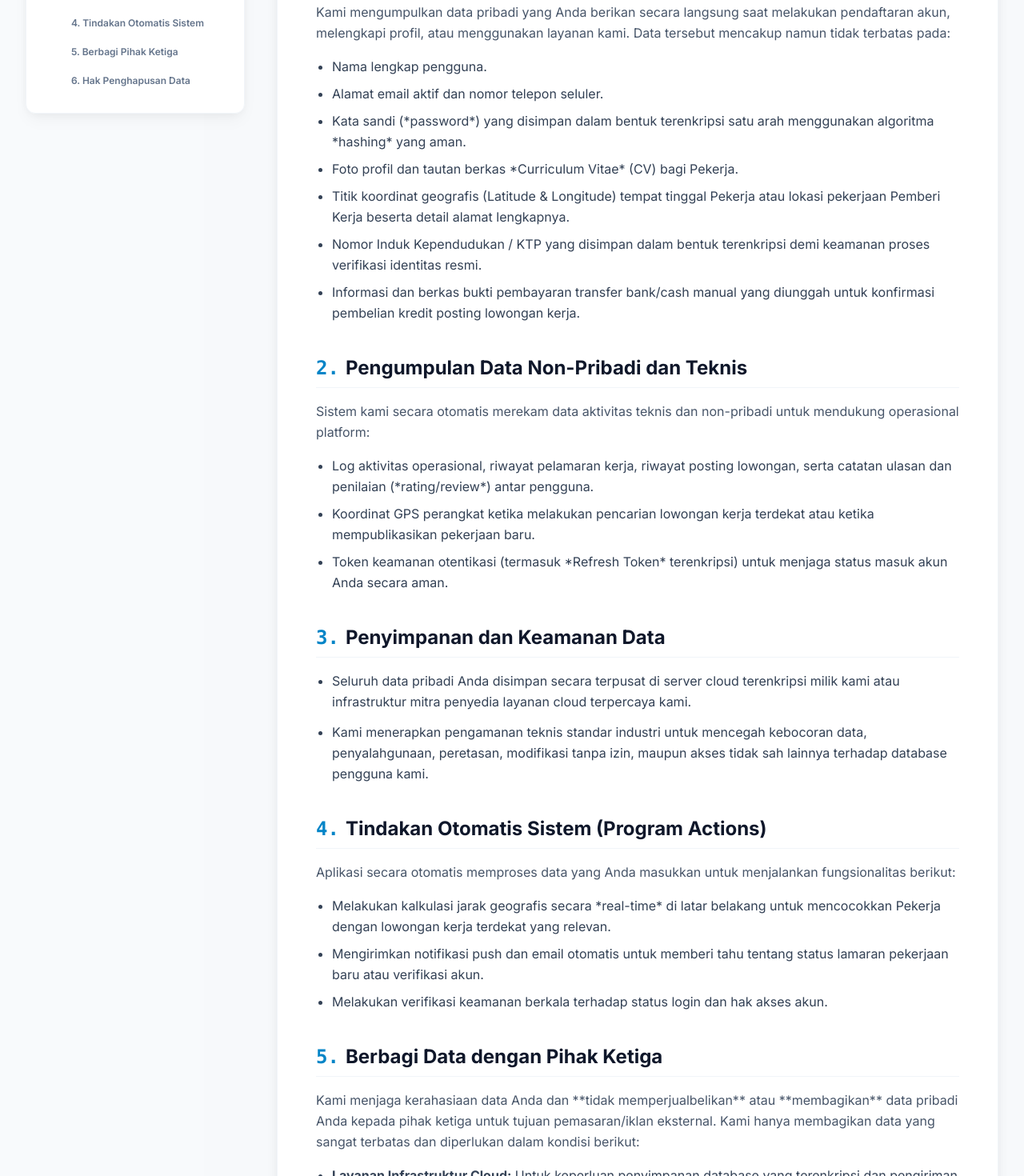
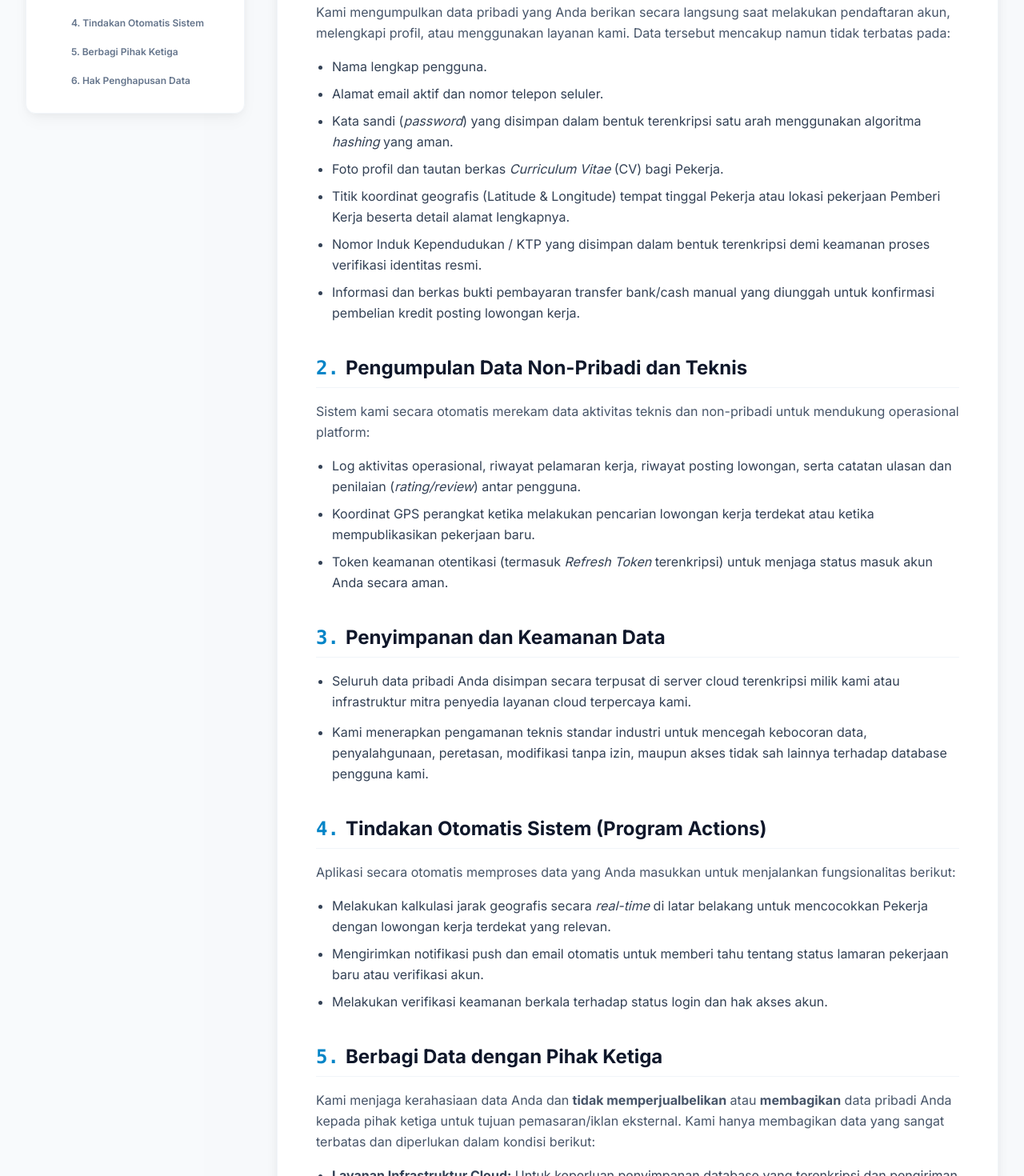
Before and after one commit to marcceljanara/tenaga-rakyat-app, a React (Vite) app: page /privacy-policy in a window 1280 px wide. Shown: the part 760-2230 px from the top of the page at 80% size. Built offline with nearby package versions, Linux system fonts and the light colour scheme; no server answers.

Commit message:
fix: resolve markdown rendering issue in PrivacyPolicy and TermsAndConditions pages

```diff
--- a/src/pages/public/PrivacyPolicyPage.tsx
+++ b/src/pages/public/PrivacyPolicyPage.tsx
@@ -142,8 +142,8 @@ export const PrivacyPolicyPage: React.FC = () => {
                                 <ul className="list-disc list-outside pl-5 space-y-2">
                                     <li>Nama lengkap pengguna.</li>
                                     <li>Alamat email aktif dan nomor telepon seluler.</li>
-                                    <li>Kata sandi (*password*) yang disimpan dalam bentuk terenkripsi satu arah menggunakan algoritma *hashing* yang aman.</li>
-                                    <li>Foto profil dan tautan berkas *Curriculum Vitae* (CV) bagi Pekerja.</li>
+                                    <li>Kata sandi (<i className="italic">password</i>) yang disimpan dalam bentuk terenkripsi satu arah menggunakan algoritma <i className="italic">hashing</i> yang aman.</li>
+                                    <li>Foto profil dan tautan berkas <i className="italic">Curriculum Vitae</i> (CV) bagi Pekerja.</li>
                                     <li>Titik koordinat geografis (Latitude & Longitude) tempat tinggal Pekerja atau lokasi pekerjaan Pemberi Kerja beserta detail alamat lengkapnya.</li>
                                     <li>Nomor Induk Kependudukan / KTP yang disimpan dalam bentuk terenkripsi demi keamanan proses verifikasi identitas resmi.</li>
                                     <li>Informasi dan berkas bukti pembayaran transfer bank/cash manual yang diunggah untuk konfirmasi pembelian kredit posting lowongan kerja.</li>
@@ -159,9 +159,9 @@ export const PrivacyPolicyPage: React.FC = () => {
                                     Sistem kami secara otomatis merekam data aktivitas teknis dan non-pribadi untuk mendukung operasional platform:
                                 </p>
                                 <ul className="list-disc list-outside pl-5 space-y-2">
-                                    <li>Log aktivitas operasional, riwayat pelamaran kerja, riwayat posting lowongan, serta catatan ulasan dan penilaian (*rating/review*) antar pengguna.</li>
+                                    <li>Log aktivitas operasional, riwayat pelamaran kerja, riwayat posting lowongan, serta catatan ulasan dan penilaian (<i className="italic">rating/review</i>) antar pengguna.</li>
                                     <li>Koordinat GPS perangkat ketika melakukan pencarian lowongan kerja terdekat atau ketika mempublikasikan pekerjaan baru.</li>
-                                    <li>Token keamanan otentikasi (termasuk *Refresh Token* terenkripsi) untuk menjaga status masuk akun Anda secara aman.</li>
+                                    <li>Token keamanan otentikasi (termasuk <i className="italic">Refresh Token</i> terenkripsi) untuk menjaga status masuk akun Anda secara aman.</li>
                                 </ul>
                             </section>
 
@@ -189,7 +189,7 @@ export const PrivacyPolicyPage: React.FC = () => {
                                     Aplikasi secara otomatis memproses data yang Anda masukkan untuk menjalankan fungsionalitas berikut:
                                 </p>
                                 <ul className="list-disc list-outside pl-5 space-y-2">
-                                    <li>Melakukan kalkulasi jarak geografis secara *real-time* di latar belakang untuk mencocokkan Pekerja dengan lowongan kerja terdekat yang relevan.</li>
+                                    <li>Melakukan kalkulasi jarak geografis secara <i className="italic">real-time</i> di latar belakang untuk mencocokkan Pekerja dengan lowongan kerja terdekat yang relevan.</li>
                                     <li>Mengirimkan notifikasi push dan email otomatis untuk memberi tahu tentang status lamaran pekerjaan baru atau verifikasi akun.</li>
                                     <li>Melakukan verifikasi keamanan berkala terhadap status login dan hak akses akun.</li>
                                 </ul>
@@ -201,7 +201,7 @@ export const PrivacyPolicyPage: React.FC = () => {
                                     <span className="text-primary-600 font-mono">5.</span> Berbagi Data dengan Pihak Ketiga
                                 </h2>
                                 <p className="text-secondary-600 leading-relaxed">
-                                    Kami menjaga kerahasiaan data Anda dan **tidak memperjualbelikan** atau **membagikan** data pribadi Anda kepada pihak ketiga untuk tujuan pemasaran/iklan eksternal. Kami hanya membagikan data yang sangat terbatas dan diperlukan dalam kondisi berikut:
+                                    Kami menjaga kerahasiaan data Anda dan <strong>tidak memperjualbelikan</strong> atau <strong>membagikan</strong> data pribadi Anda kepada pihak ketiga untuk tujuan pemasaran/iklan eksternal. Kami hanya membagikan data yang sangat terbatas dan diperlukan dalam kondisi berikut:
                                 </p>
                                 <ul className="list-disc list-outside pl-5 space-y-2">
                                     <li>
--- a/src/pages/public/TermsAndConditionsPage.tsx
+++ b/src/pages/public/TermsAndConditionsPage.tsx
@@ -143,10 +143,10 @@ export const TermsAndConditionsPage: React.FC = () => {
                                         <strong>Layanan Utama:</strong> Aplikasi ini menyediakan fasilitas bagi Pemberi Kerja untuk mempublikasikan lowongan pekerjaan dan mencari pekerja yang sesuai, serta fasilitas bagi Pekerja untuk melamar pekerjaan secara langsung. Transaksi dan kesepakatan pekerjaan diselesaikan secara langsung secara tunai/offline antar pengguna.
                                     </li>
                                     <li>
-                                        <strong>Pembelian Kuota Publikasi (Top-Up Credit Posting):</strong> Untuk dapat mempublikasikan lowongan pekerjaan, Pemberi Kerja dapat membeli kuota publikasi lowongan melalui skema transfer bank manual secara langsung (*cash offline* / bank transfer) yang akan dikonfirmasi secara manual oleh Admin.
+                                        <strong>Pembelian Kuota Publikasi (Top-Up Credit Posting):</strong> Untuk dapat mempublikasikan lowongan pekerjaan, Pemberi Kerja dapat membeli kuota publikasi lowongan melalui skema transfer bank manual secara langsung (<i className="italic">cash offline</i> / bank transfer) yang akan dikonfirmasi secara manual oleh Admin.
                                     </li>
                                     <li>
-                                        <strong>Penyelesaian Transaksi Kerja:</strong> Pekerjaan diselesaikan langsung di lapangan secara offline. Seluruh pembayaran upah diselesaikan secara langsung di antara pengguna (tunai/transfer langsung) tanpa adanya penampungan dana sementara (*escrow*) atau dompet digital (*wallet*) di dalam aplikasi.
+                                        <strong>Penyelesaian Transaksi Kerja:</strong> Pekerjaan diselesaikan langsung di lapangan secara offline. Seluruh pembayaran upah diselesaikan secara langsung di antara pengguna (tunai/transfer langsung) tanpa adanya penampungan dana sementara (<i className="italic">escrow</i>) atau dompet digital (<i className="italic">wallet</i>) di dalam aplikasi.
                                     </li>
                                     <li>
                                         <strong>Yurisdiksi:</strong> Seluruh ketentuan penggunaan ini diatur, tunduk, dan ditafsirkan berdasarkan Hukum Negara Republik Indonesia.
@@ -164,7 +164,7 @@ export const TermsAndConditionsPage: React.FC = () => {
                                         Dengan mendaftar dan menggunakan aplikasi, Anda secara tegas menyatakan persetujuan terhadap semua syarat yang berlaku tanpa terkecuali.
                                     </li>
                                     <li>
-                                        Pengguna wajib memberikan informasi yang akurat, lengkap, dan terkini saat pendaftaran, serta menjaga kerahasiaan kata sandi (*password*) akun Anda.
+                                        Pengguna wajib memberikan informasi yang akurat, lengkap, dan terkini saat pendaftaran, serta menjaga kerahasiaan kata sandi (<i className="italic">password</i>) akun Anda.
                                     </li>
                                     <li>
                                         Satu akun hanya boleh digunakan oleh satu individu atau badan usaha yang terdaftar resmi. Pengguna bertanggung jawab penuh atas segala aktivitas yang terjadi di bawah nama akun pribadi.
@@ -185,7 +185,7 @@ export const TermsAndConditionsPage: React.FC = () => {
                                         <strong>Penyelesaian Pembayaran Pekerjaan:</strong> Pembayaran disepakati dan diselesaikan secara mandiri di luar sistem aplikasi. Pemberi Kerja berkewajiban membayarkan upah yang disepakati secara penuh kepada Pekerja setelah pekerjaan selesai.
                                     </li>
                                     <li>
-                                        <strong>Penyalahgunaan Platform:</strong> Pengguna dilarang menyalahgunakan sistem pembelian kuota publikasi (*Top-Up Credit Posting*), termasuk namun tidak terbatas pada mengirimkan bukti pembayaran palsu atau melakukan kecurangan saat pengisian saldo kredit lowongan.
+                                        <strong>Penyalahgunaan Platform:</strong> Pengguna dilarang menyalahgunakan sistem pembelian kuota publikasi (<i className="italic">Top-Up Credit Posting</i>), termasuk namun tidak terbatas pada mengirimkan bukti pembayaran palsu atau melakukan kecurangan saat pengisian saldo kredit lowongan.
                                     </li>
                                     <li>
                                         <strong>Hak Akses Perangkat:</strong> Pengguna setuju memberikan aplikasi izin untuk mengakses layanan perangkat tertentu guna fungsionalitas optimal, termasuk lokasi GPS (untuk pencocokan jarak kerja terdekat) dan penyimpanan/kamera (untuk mengunggah foto profil, portofolio hasil pekerjaan, dan CV).
@@ -202,7 +202,7 @@ export const TermsAndConditionsPage: React.FC = () => {
                                     <li>
                                         Pengembang tidak bertanggung jawab atas kerugian langsung maupun tidak langsung yang timbul akibat:
                                         <ul className="list-circle list-outside pl-5 mt-2 space-y-2">
-                                            <li>Masalah teknis di luar kendali wajar kami (misalnya server *down*, gangguan jaringan internet, atau *force majeure*).</li>
+                                            <li>Masalah teknis di luar kendali wajar kami (misalnya server <i className="italic">down</i>, gangguan jaringan internet, atau <i className="italic">force majeure</i>).</li>
                                             <li>Peretasan atau akses tidak sah yang terjadi akibat kelalaian pengguna dalam menjaga kerahasiaan akun dan kata sandi.</li>
                                             <li>Perselisihan kontrak, kualitas kerja, kelalaian kerja, kerusakan barang, cedera fisik, atau sengketa pembayaran upah yang terjadi antara Pemberi Kerja dan Pekerja.</li>
                                         </ul>
@@ -223,7 +223,7 @@ export const TermsAndConditionsPage: React.FC = () => {
                                         Pengguna memiliki hak penuh untuk meminta penutupan akun dan penghapusan data pribadinya secara permanen melalui menu pengaturan di dalam aplikasi.
                                     </li>
                                     <li>
-                                        Kami berhak sepenuhnya untuk menangguhkan (*suspend*) atau menghapus akun pengguna secara sepihak tanpa pemberitahuan sebelumnya, apabila ditemukan indikasi pelanggaran terhadap Syarat & Ketentuan ini atau adanya aduan valid mengenai penipuan dan perbuatan tidak menyenangkan.
+                                        Kami berhak sepenuhnya untuk menangguhkan (<i className="italic">suspend</i>) atau menghapus akun pengguna secara sepihak tanpa pemberitahuan sebelumnya, apabila ditemukan indikasi pelanggaran terhadap Syarat & Ketentuan ini atau adanya aduan valid mengenai penipuan dan perbuatan tidak menyenangkan.
                                     </li>
                                 </ul>
                             </section>
```
